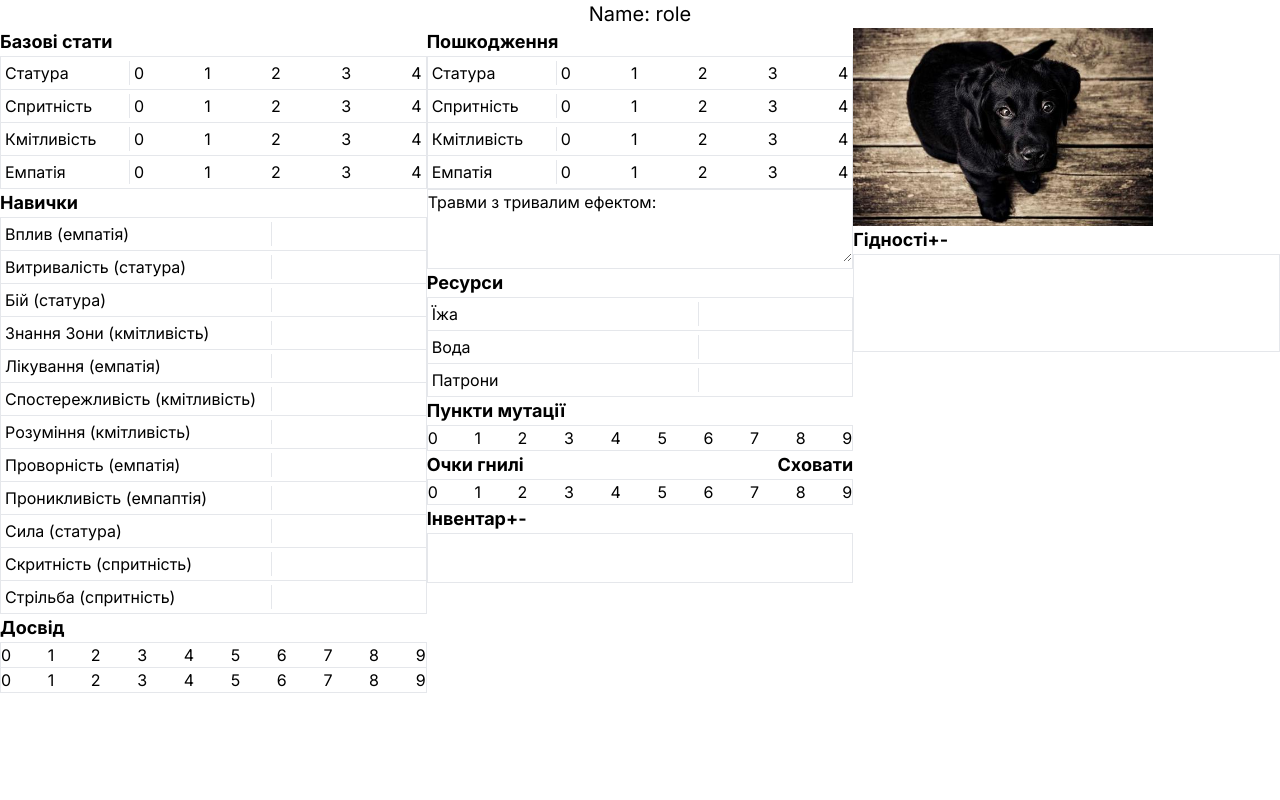
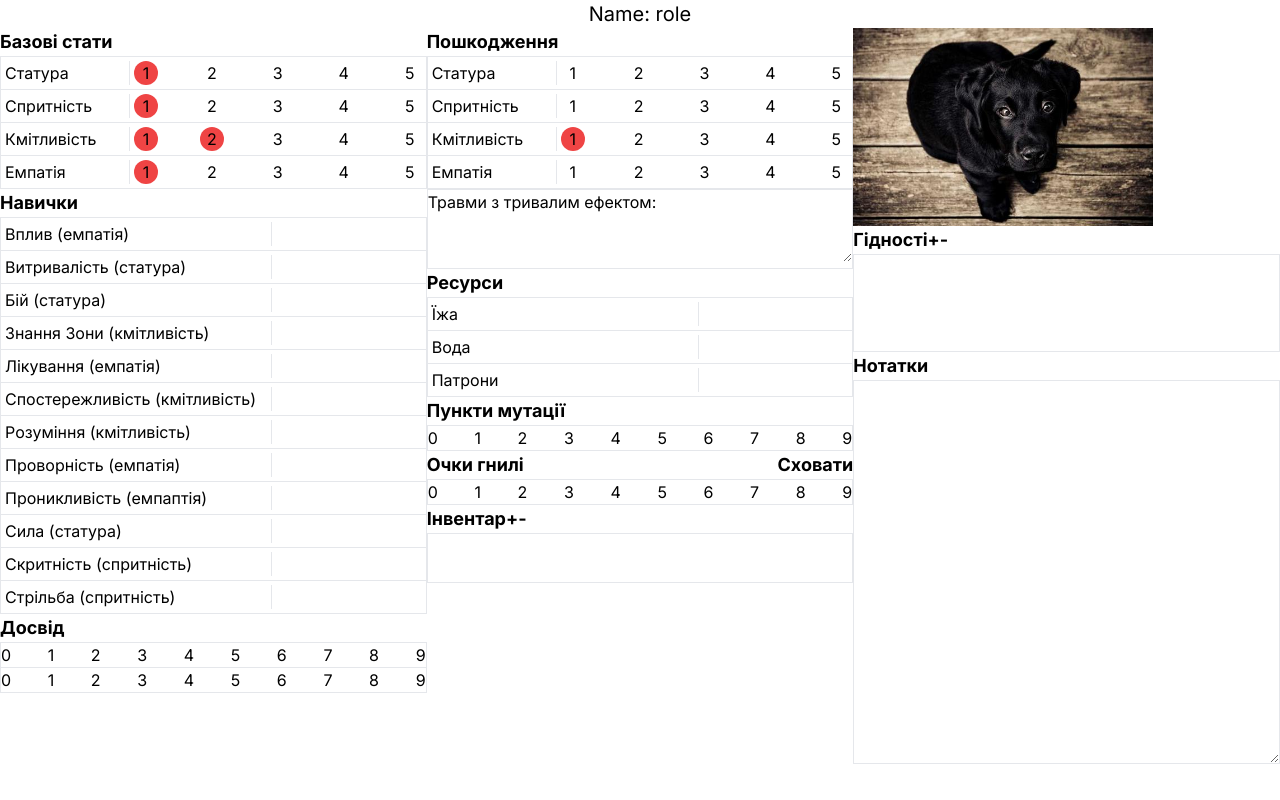
Before and after one commit to glorypumpkin/game-handler, a Next.js app: page /profile-gallery/profile in a window 1280 px wide. Built offline with nearby package versions, Linux system fonts and the light colour scheme.

Commit message:
Basw stats and wounds tables updated

```diff
--- a/src/app/profile-gallery/profile/page.jsx
+++ b/src/app/profile-gallery/profile/page.jsx
@@ -10,10 +10,28 @@ export default function Page() {
     const [profile, setProfile] = useState({
         name: "Hello",
         items: ["", ""],
-        talents: ["", "", "", ""]
+        talents: ["", "", "", ""],
+        stats: {
+            "Статура": 1,
+            "Спритність": 1,
+            "Кмітливість": 3,
+            "Емпатія": 1
+        },
+        wounds: {
+            "Статура": 0,
+            "Спритність": 0,
+            "Кмітливість": 1,
+            "Емпатія": 0
+        }
     })
 
     const functions = {
+        setProperty(property, value) {
+            setProfile({
+                ...profile,
+                [property]: value
+            })
+        },
         setName() {
             setProfile({
                 ...profile,
@@ -59,6 +77,22 @@ export default function Page() {
                 ...profile,
                 talents: newTalents
             })
+        },
+        updateStat(key, value) {
+            let newStats = { ...profile.stats };
+            newStats[key] = value;
+            setProfile({
+                ...profile,
+                stats: newStats
+            })
+        },
+        updateWounds(key, value) {
+            let newWounds = { ...profile.wounds };
+            newWounds[key] = value;
+            setProfile({
+                ...profile,
+                wounds: newWounds
+            })
         }
     }
 
--- a/src/components/Profile.jsx
+++ b/src/components/Profile.jsx
@@ -30,6 +30,7 @@ export function Profile() {
                 <div>
                     <Photo></Photo>
                     <Talents></Talents>
+                    <Notes></Notes>
                 </div>
             </div>
         </div>
@@ -63,3 +64,16 @@ export function Talents() {
         </div>
     )
 }
+
+export function Notes() {
+    return (
+        <div className="notes h-96">
+            <div className="table-title">
+                <h2>Нотатки</h2>
+            </div>
+            <div className="text h-full">
+                <textarea className="border w-full h-full"></textarea>
+            </div>
+        </div>
+    )
+}
--- a/src/components/profile/FIrstRow.jsx
+++ b/src/components/profile/FIrstRow.jsx
@@ -1,15 +1,28 @@
+import { ProfileContext } from "@app/profile-gallery/profile/page"
+import { useContext, useState } from "react"
 
-export function Stats() {
-    const stats = ["Статура", "Спритність", "Кмітливість", "Емпатія"]
+// skills - the stats to display (one stat, one row)
+// handleCLick - function to call when a point is clicked. Arguments: key: string, value: number
+// highlights: number[] - numbers to highlight in each row
+export function Stats( { skills, handleClick, highlights = [] }) {
+    const stats = ["Статура", "Спритність", "Кмітливість", "Емпатія"];
+
     return (<div className="stats">
-        {stats.map((stat) => {
+        {stats.map((statName, rowI) => {
+            const statNumber = skills[statName];
+            const highlightNum = highlights[rowI] || -1;
             let points = [];
-            for (let i = 0; i < 5; i++) {
-                points.push(<button key={i} className="point">{i}</button>)
+            for (let i = 1; i < 6; i++) {
+                const highlight = i <= highlightNum;
+                points.push(
+                <button key={i}
+                onClick={() => handleClick(statName, i)}
+                className={"w-6 h-6 " + (highlight ? "point-active" : "")}>{i}</button>
+                )
             }
-            return <div className="stat" key={stat}>
+            return <div className="stat" key={statName}>
                 <div className="shrink-0 w-32 p-1">
-                    {stat}
+                    {statName}
                 </div>
                 <div className="flex-grow px-1 flex justify-between">
                     {points}
@@ -19,15 +32,35 @@ export function Stats() {
         )}
     </div>)
 }
+// [stat: value]
+export function BaseStats() {
 
-export function BaseStats() {
+    const [profile, {updateStat}] = useContext(ProfileContext);
+
+    function onPointClick() {
+        //change the color of the point
+
+    }
+
+    const skills = profile.stats;
+    const wounds = profile.wounds;
+    const skillKeys = ["Статура", "Спритність", "Кмітливість", "Емпатія"];
+    const highlights = [];
+    for(let key of skillKeys) {
+        const h = skills[key] - wounds[key];
+        highlights.push(h);
+    }
+
+    function handleClick(key, value) {
+        updateStat(key, value);
+    }
 
     return (
         <div>
             <div className="table-title">
                 <h2>Базові стати</h2>
             </div>
-            <Stats></Stats>
+            <Stats skills={profile.stats} highlights={highlights} handleClick={handleClick}></Stats>
         </div>
     )
 }
--- a/src/components/profile/SecondRow.jsx
+++ b/src/components/profile/SecondRow.jsx
@@ -16,13 +16,29 @@ export function Textboxes({ rows, updateRow }) {
 }
 
 export function Wounds() {
+    const [profile, {updateWounds}] = useContext(ProfileContext);
+
+    const wounds = profile.wounds;
+    const woundsKeys = ["Статура", "Спритність", "Кмітливість", "Емпатія"];
+    const highlights = [wounds["Статура"], wounds["Спритність"], wounds["Кмітливість"], wounds["Емпатія"]];
+
+    function handleClick(key, value) {
+        // "value" was clicked. If it already is the value of the stat, decrement it. Otherwise, set it to value.
+        const currentValue = wounds[key];
+        let newValue = value;
+        if(currentValue === value) {
+            newValue = value - 1;
+        }
+        updateWounds(key, newValue);
+    }
+
     return (
         <div>
             <div className="table-title">
                 <h2>Пошкодження</h2>
             </div>
             <div>
-                <Stats></Stats>
+                <Stats skills={wounds} highlights={highlights} handleClick={handleClick}></Stats>
             </div>
             <div className="border">
                 <p>Травми з тривалим ефектом: </p>
--- a/src/styles/globals.css
+++ b/src/styles/globals.css
@@ -21,4 +21,8 @@
     .textboxes {
         @apply w-full text-center;
     }
+
+    .point-active {
+        @apply bg-red-500 rounded-full;
+    }
 }
```
